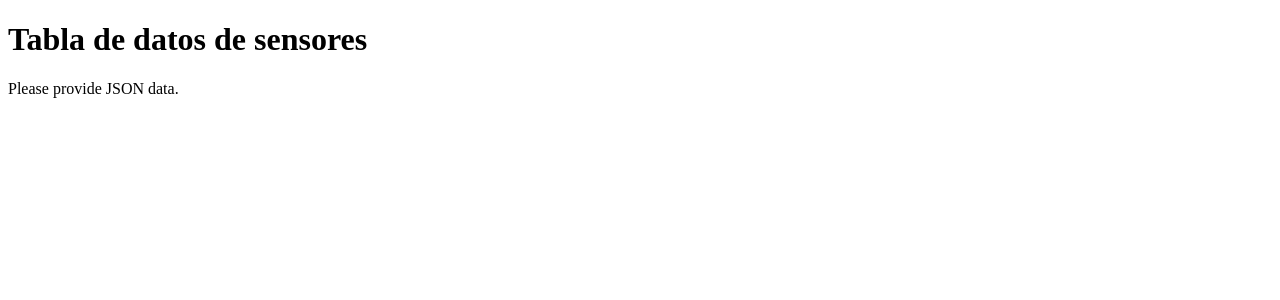
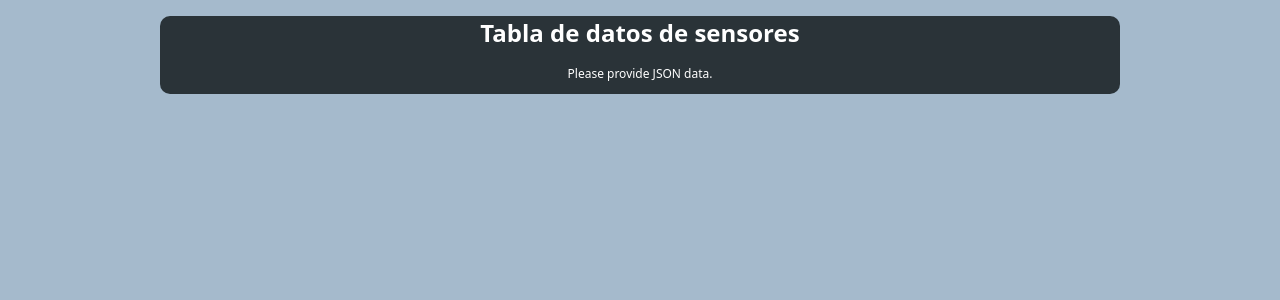
Before and after one commit to vNecroX/IoT, a PHP site: page /get_table.php in a window 1280 px wide. Shown: the top 300 px of the page. Run offline with PHP 8.4, Linux system fonts and the light colour scheme.

Commit message:
website running

```diff
--- /dev/null
+++ b/Website/css/style.css
@@ -0,0 +1,93 @@
+:root {
+    --primary-color: white;
+    --secondary-color: #404652;
+    --highlight-color: #3282b8;
+
+    --table-padding: 12px;
+    --table-padding-s: 6px;
+    --table-padding-xs: 2px;
+
+    --table-border-radius: 10px;
+
+    --table-background-color-container: #2a3338;
+    --table-border-color: var(--secondary-color);
+    --table-text-color: var(--primary-color);
+    --table-hover-cell-color: var(--highlight-color);
+    --table-even-row-color: var(--secondary-color);
+}
+
+body {
+    background-color: rgb(165, 186, 204);
+    margin: 0;
+}
+
+header {
+    display: flex;
+    height: auto;
+    background-color: rgb(136, 218, 204);
+    text-align: center;
+    align-items: center;
+    margin: 0;
+}
+
+h2 {
+    display: block;
+    padding-right: 100px;
+    padding-left: 30px;
+}
+
+.datatable-container {
+    font-family: 'Noto Sans', sans-serif;
+    background-color: var(--table-background-color-container);
+    border-radius: var(--table-border-radius);
+    color: var(--table-text-color);
+    min-width: 600px;
+    width: 75%;
+    align-items: center;
+    text-align: center;
+    margin: 0 auto;
+    font-size: 12px;
+    padding-bottom: var(--table-padding);
+}
+
+.datatable-container .table-title {
+    width: 100%;
+    align-items: center;
+    text-align: center;
+    display: block;
+}
+
+.datatable-container .table-title>h3 {
+    display: block;
+    padding-top: 5px;
+}
+
+.datatable-container .datatable {
+    border-collapse: collapse;
+    width: 100%;
+}
+
+.datatable-container .datatable,
+.datatable-container .datatable th,
+.datatable-container .datatable td {
+    padding: var(--table-padding) var(--table-padding);
+}
+
+.datatable-container .datatable th {
+    font-weight: bolder;
+    text-align: left;
+    border-bottom: solid 1px var(--table-border-color);
+}
+
+.datatable-container .datatable td {
+    border: 1px solid;
+    border-color: var(--highlight-color);
+}
+
+.datatable-container .datatable tbody tr:nth-child(even) {
+    background-color: var(--table-even-row-color);
+}
+
+.datatable-container .datatable tbody tr:hover {
+    background-color: var(--table-hover-cell-color);
+}
--- a/Website/get_table.php
+++ b/Website/get_table.php
@@ -5,26 +5,18 @@
     <meta http-equiv="X-UA-Compatible" content="IE=edge">
     <meta name="viewport" content="width=device-width, initial-scale=1.0">
     <title>Casa Inteligente Tabla de datos</title>
-    <style>
-		table, th, td {
-            border: 1px solid black;
-            border-collapse: collapse;
-		}
-		th, td {
-            padding: 10px;
-            text-align: left;
-		}
-	</style>
+    <link rel="stylesheet" href="css/style.css">
 </head>
 <body>
+    <div class="datatable-container">
         <h1>Tabla de datos de sensores</h1>
         <?php
-		if(isset($_GET['json'])) {
-			$json = $_GET['json'];
+            if(isset($_GET['data'])) {
+                $json = $_GET['data'];
                 $data = json_decode($json);
                 if(is_array($data)){
-                echo "<table>";
-                echo "<tr><th>Sensor</th><th>Datos</th></tr>";
+                    echo "<table class='datatable'><thead>";
+                    echo "<tr class='table-titles'><th><h3>Sensor</h3></th><th><h3>Datos</h3></th></tr></thead><tbody>";
                     foreach($data as $obj) {
                         //nombre: nombre del sensor | datos: datos del sensor en json
                         if(isset($obj->nombre) && isset($obj->datos)) {
@@ -32,24 +24,27 @@
                             $datos = $obj->datos;
 
                             echo "<tr><td>$nombre</td><td>";
+                            if(is_array($datos)){
                                 foreach($datos as $dato) {
-                            //tipoDeDato: que se esta midiento | resultado: que se recibio
+                                    //tipoDeDato: que se esta midiendo | resultado: que se recibio
                                     if(isset($dato->tipoDeDato) && isset($dato->resultado)) {
                                         $tipoDeDato = $dato->tipoDeDato;
-                                $resultado = $dato->$resultado;
+                                        $resultado = $dato->resultado;
                                         echo "$tipoDeDato: $resultado<br/>";
                                     }
                                 }
+                            }
                             echo "</td></tr>";
-                        echo "</table>";
                         } else {
                             echo "Please provide the JSON data required.";
                         }
                     }
+                    echo "</table>";
                 }
             } else {
                 echo "Please provide JSON data.";
             }
         ?>
+    </div>
 </body>
 </html>
--- /dev/null
+++ b/Website/how to use.txt
@@ -0,0 +1,2 @@
+Ejemplo de URL en el servidor
+https://ceti-iiot-codemasterx.000webhostapp.com/get_table.php?data=[{%22nombre%22:%22Sensor%20de%20Humedad%22,%22datos%22:[{%22tipoDeDato%22:%22Humedad%22,%22resultado%22:%2280%%22},{%22tipoDeDato%22:%22Temperatura%22,%22resultado%22:%2230%C2%B0C%22}]}]
```
Lines whose indentation alone changed are shown as unchanged.
